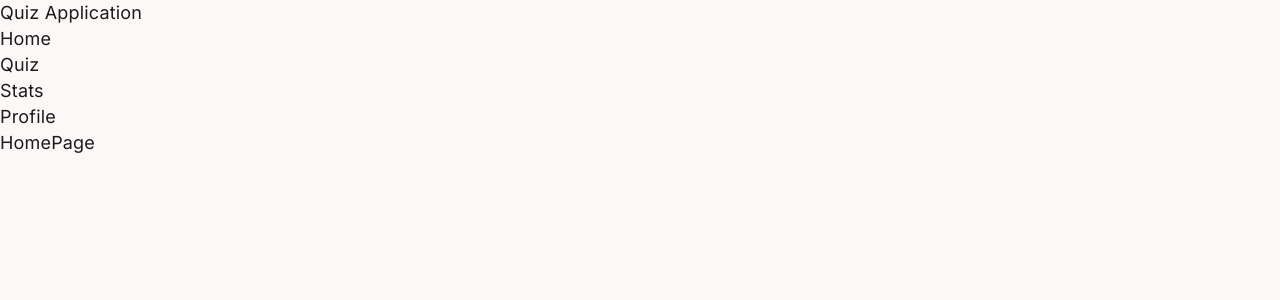
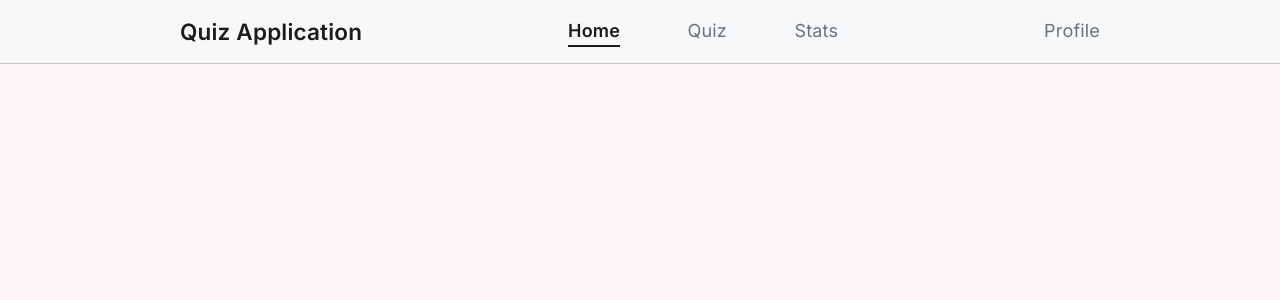
Before and after one commit to ganzawajendra/quiz-application, a React (Vite) app: page / in a window 1280 px wide. Shown: the top 300 px of the page. Built offline with nearby package versions, Linux system fonts and the light colour scheme; no server answers; sample sign-in values are in the browser's storage.

Commit message:
fix: memperbaiki linking navbar

```diff
--- a/src/App.jsx
+++ b/src/App.jsx
@@ -13,38 +13,18 @@ const ProtectedRoute = ({ children }) => {
   return children;
 };
 
-// Layout untuk halaman publik (sebelum login)
-const PublicLayout = () => {
-  return (
-    <>
-      <Navbar variant="public" />
-      <Outlet />
-    </>
-  );
-};
-
-// Layout untuk halaman privat (setelah login)
-const PrivateLayout = () => {
-  return (
-    <>
-      <Navbar variant="private" />
-      <Outlet />
-    </>
-  );
-};
-
 function App() {
   return (
     <Router>
+      {/* Navbar dipindah ke luar Routes */}
+      <Navbar />
+
       <Routes>
         {/* Route public untuk sebelum login */}
-        <Route element={<PublicLayout />}>
-          <Route path="/register" element={<RegisterPage />} />
-          <Route path="/login" element={<LoginPage />} />
-        </Route>
+        <Route path="/register" element={<RegisterPage />} />
+        <Route path="/login" element={<LoginPage />} />
 
         {/* Route private untuk setelah login */}
-        <Route element={<PrivateLayout />}>
           <Route
             path="/"
             element={
@@ -53,7 +33,6 @@ function App() {
               </ProtectedRoute>
             }
           />
-        </Route>
       </Routes>
     </Router>
   );
--- a/src/components/Navbar.jsx
+++ b/src/components/Navbar.jsx
@@ -1,30 +1,60 @@
-import React from 'react'
-import { Link } from 'react-router-dom'
+import React, { useState, useEffect } from 'react'
+import { Link, useLocation } from 'react-router-dom'
 
-const Navbar = ({ variant }) => {
-  // Tampilan sebelum login (Navbar)
-  if (variant === 'public') {
+const Navbar = () => {
+  const location = useLocation()
+
+  const [activePath, setActivePath] = useState(location.pathname)
+
+  useEffect(() => {
+    setActivePath(location.pathname)
+  }, [location.pathname])
+
+  const isAuthenticated = localStorage.getItem('isAuthenticated')
+
+  const getLinkClass = (path) => {
+    const baseClass = "transition-all duration-300 ease-in-out hover:scale-99 hover:text-[var(--text-primary)]"
+    const colorClass = activePath === path
+      ? "text-[var(--text-primary)] underline underline-offset-8 decoration-2 font-semibold"
+      : "text-[var(--text-muted)]"
+    return `${baseClass} ${colorClass}`
+  }
+
+  if (!isAuthenticated) {
+    // Tampilan navbar sebelum login
     return (
       <nav className='h-[64px] fixed flex items-center px-40 w-full z-50 border-b border-[var(--border)] bg-[var(--bg-secondary)]'>
         <h1 className='text-xl font-semibold'>Quiz Application</h1>
       </nav>
+    )
+  } else {
+    // Tampilan navbar setelah login
+    return (
+      <nav className='h-[64px] fixed px-40 w-full z-50 border-b border-[var(--border)] bg-[var(--bg-secondary)] flex justify-between items-center'>
+          <h1 className='text-xl font-semibold'>Quiz Application</h1>
+          <ul className='flex gap-15 items-center'>
+              <li>
+                <Link to="/" onClick={() => setActivePath('/')} className={getLinkClass('/')}>
+                  Home
+                </Link>
+              </li>
+              <li>
+                <Link to="/quizzes" onClick={() => setActivePath('/quizzes')} className={getLinkClass('/quizzes')}>
+                  Quiz
+                </Link>
+              </li>
+              <li>
+                <Link to="/stats" onClick={() => setActivePath('/stats')} className={getLinkClass('/stats')}>
+                  Stats
+                </Link>
+              </li>
+          </ul>
+          <Link to="/profile" onClick={() => setActivePath('/profile')} className={getLinkClass('/profile')}>
+              Profile
+          </Link>
+      </nav>
     );
   }
-
-  // Tampilan setelah login (Navbar)
-  return (
-    <nav>
-        <h1>Quiz Application</h1>
-        <ul>
-            <li><Link to="/">Home</Link></li>
-            <li><Link to="/quizzes">Quiz</Link></li>
-            <li><Link to="/stats">Stats</Link></li>
-        </ul>
-        <Link to="/profile">
-            Profile
-        </Link>
-    </nav>
-  );
 }
 
 export default Navbar
```
